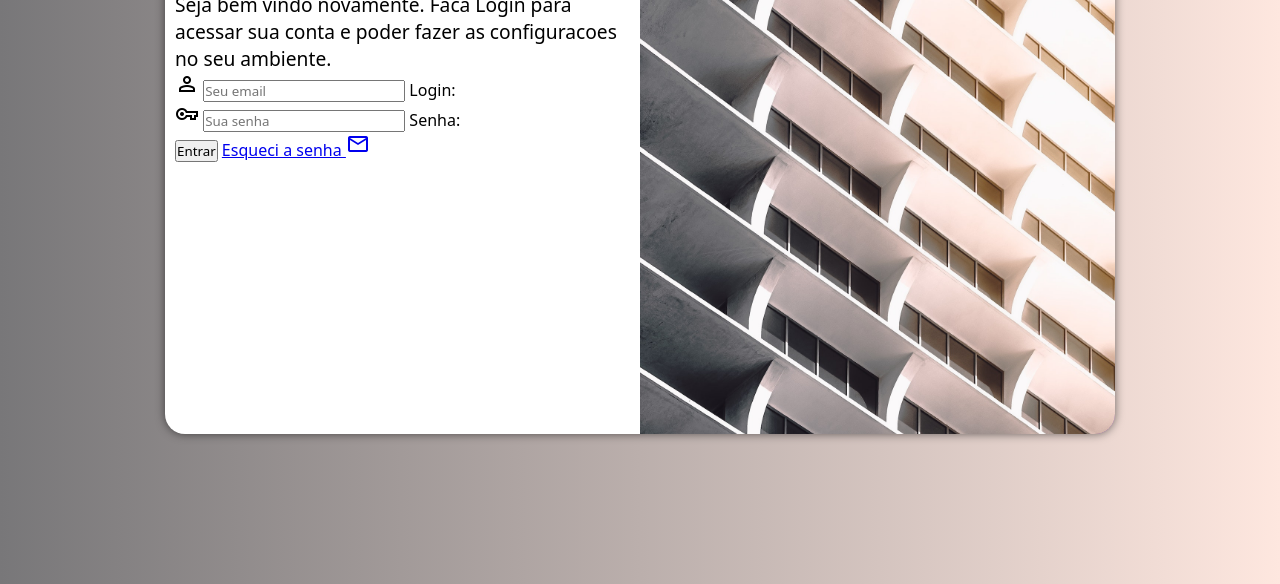
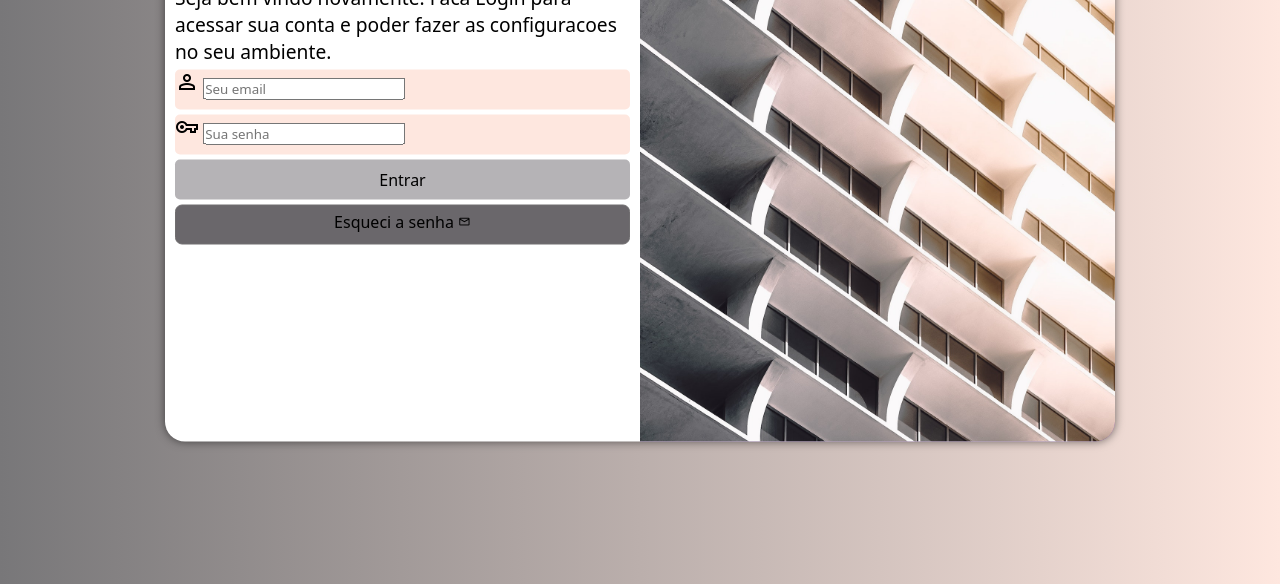
Before and after one commit to CesarMachado7/Projeto-login, a plain HTML site: page index.html in a window 1280 px wide. Shown: the part 216-800 px from the top of the page. Drawn offline with nearby package versions, Linux system fonts and the light colour scheme.

Commit message:
formatacao do formulario

```diff
--- a/estilos/style.css
+++ b/estilos/style.css
@@ -36,7 +36,7 @@ section#login{
 
     background-color: white;
     width: 300px;
-    height: 500px;
+    height: 515px;
     border-radius: 20px;
     box-shadow: 0px 0px 10px rgba(0, 0, 0, 0.541);
 
@@ -67,3 +67,55 @@ div#formulario > h1{
 div#formulario > p{
     font-size: 0.8em;
 }
+
+form > div.campo{
+    background-color: #FEE7DF;
+    display: block;
+    width: 100%;
+    height: 40px;
+    border-radius: 5px;
+    margin: 5px 0px;
+
+}
+div.campo > label{
+    display: none;
+}
+
+form > input[type=submit]{
+    display: block;
+    font-size: 1em;
+    width: 100%;
+    height: 40px;
+    background-color: #b5b3b6;
+    color: black;
+    border: none;
+    border-radius: 5px;
+    cursor: pointer;
+}
+
+form > input[type=submit]:hover{
+    background-color:#7a7979;
+
+}
+form > a.botao{
+    display: block;
+    text-align: center;
+    font-size: 1em;
+    height: 40px;
+    padding-top: 5px;
+    margin-top: 5px;
+    background-color:#6a676b ;
+    border: 1px solid #706e70 ;
+    border-radius: 7px;
+    text-decoration: none;
+    color: black;
+}
+
+form > a.botao:hover{
+    background-color: #a7a0a7;
+
+}
+
+form > a.botao > span{
+    font-size: 0.8em;
+}
--- a/index.html
+++ b/index.html
@@ -31,7 +31,7 @@
                         <label for="isenha">Senha:</label>
                     </div>
                     <input type="submit" value="Entrar">
-                    <a href="esqueci.html">Esqueci a senha
+                    <a href="esqueci.html" class="botao">Esqueci a senha
                         <span class="material-symbols-outlined">mail</span>
                     </a>
                 </form>
```
